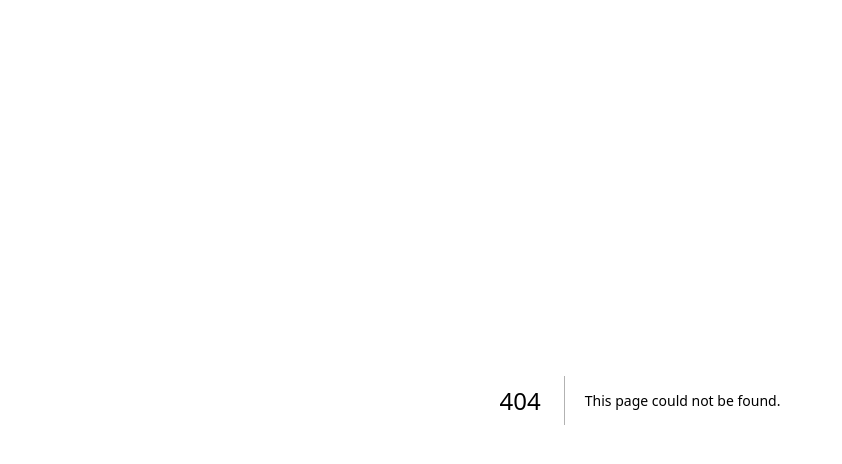
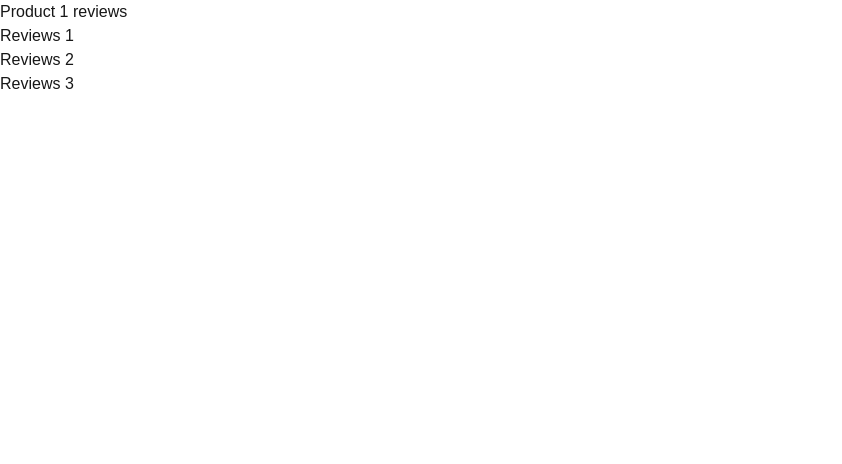
Before and after one commit to ammarAlzaqam/NEXT.JS-15-Tutorials, a Next.js app in the folder routing-demo/: page /products/1/reviews in a window 1280 px wide. Before the commit this address had no page. Shown: the top 464 px of the page, without its empty margins (0-842 px from the left). Built offline with nearby package versions, Linux system fonts and the light colour scheme.

Commit message:
nested dynamic routes

```diff
--- /dev/null
+++ b/routing-demo/src/app/products/[productId]/reviews/[reviewId]/page.tsx
@@ -0,0 +1,12 @@
+interface ProductReviewProps {
+  params: Promise<{ productId: string; reviewId: string }>;
+}
+
+export default async function ProductReview({ params }: ProductReviewProps) {
+  const { reviewId, productId } = await params;
+  return (
+    <h1>
+      Review {reviewId} for product {productId}
+    </h1>
+  );
+}
--- /dev/null
+++ b/routing-demo/src/app/products/[productId]/reviews/page.tsx
@@ -0,0 +1,25 @@
+import Link from "next/link";
+
+export default async function ReviewsList({
+  params,
+}: {
+  params: Promise<{ productId: string }>;
+}) {
+  const { productId } = await params;
+  return (
+    <section>
+      <h1>Product {productId} reviews</h1>
+      <ul>
+        <li>
+          <Link href={`/products/${productId}/reviews/1`}>Reviews 1</Link>
+        </li>
+        <li>
+          <Link href={`/products/${productId}/reviews/2`}>Reviews 2</Link>
+        </li>
+        <li>
+          <Link href={`/products/${productId}/reviews/3`}>Reviews 3</Link>
+        </li>
+      </ul>
+    </section>
+  );
+}
```
